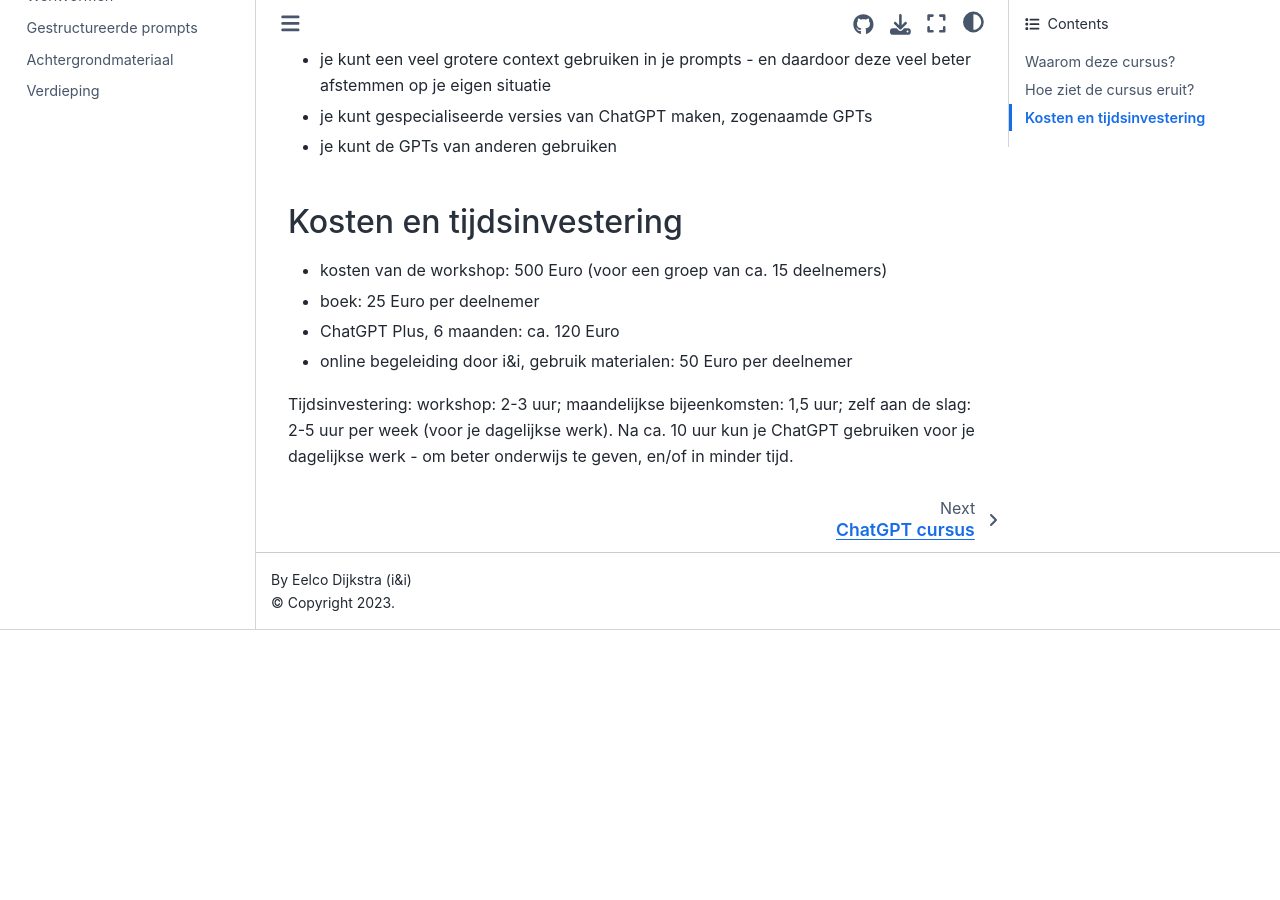
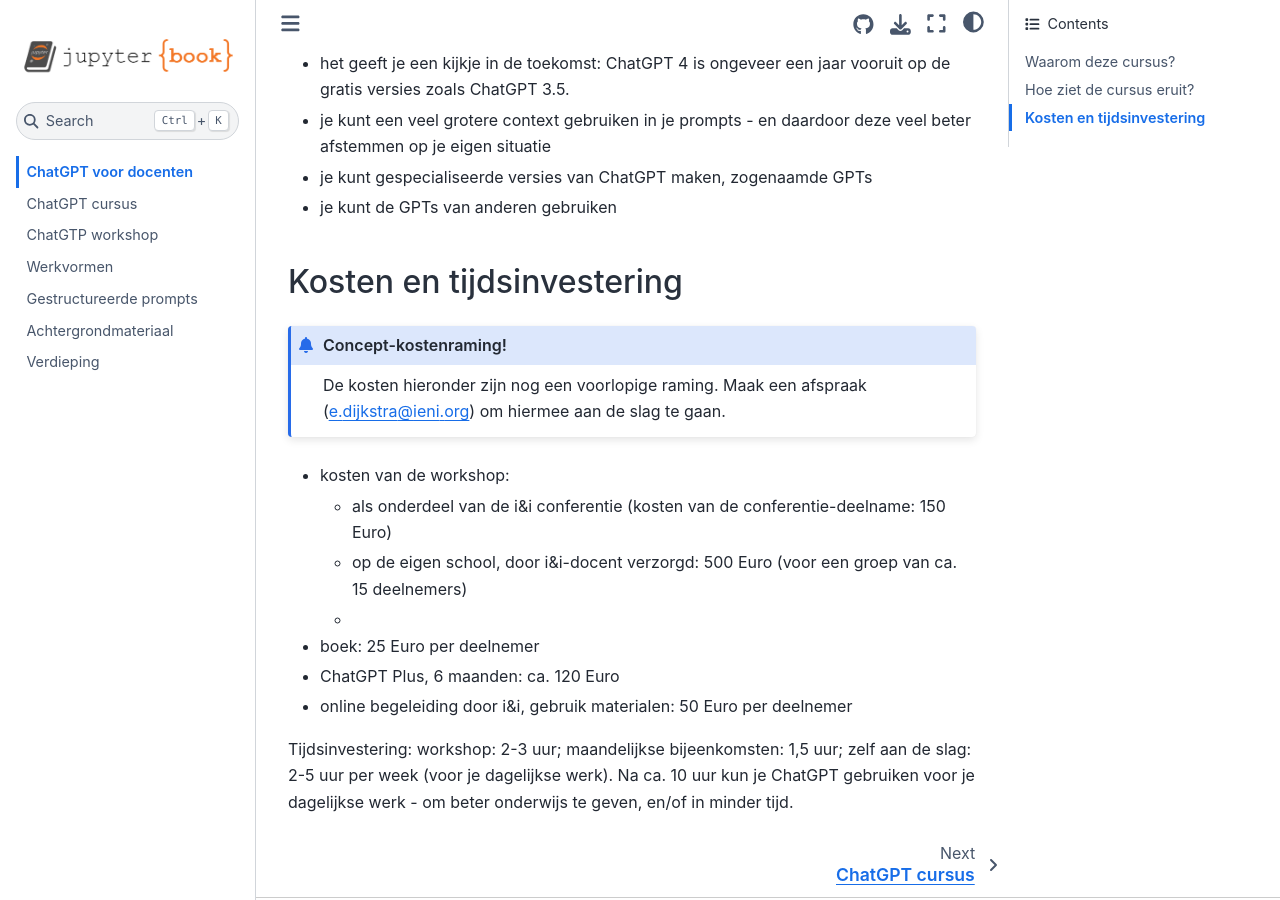
Before and after one commit to infvo/chatgptbook, a Jupyter Book: the page built from intro.md, in a window 1280 px wide and 900 px high, scrolled down 2161 px. Built offline with Jupyter Book 1.0.4 settings and Sphinx 7.4.7 and the Sphinx Book theme 1.1.4, drawn with Linux system fonts in a browser that asks for light colours; before the commit the page ends 2791 px from its top, so only the background shows below that; some of the changed text lies outside the part shown.

Commit message:
Update intro.md

```diff
--- a/intro.md
+++ b/intro.md
@@ -38,6 +38,8 @@
 * online: zie de aankondigingen in de i&i nieuwsbrief
 * fysiek, op de eigen school
     * hierbij kan i&i ondersteuning bieden, tegen kostprijs.
+    * je kunt deze workshop door een eigen (informatica-)docent laten organiseren.
+    * of i&i vragen om een docent hiervoor te leveren.
 
 De workshop ChatGPT voor docenten is voor het eerst gehouden op de i&i conferentie in november 2023, door Ramon Moorlag, Yuri Tax, en Eelco Dijkstra. De presentatie van deze workshop vind je [hier](figs/chatten-met-docenten.pdf) . De bijbehorende tekst, met achtergrondinformatie, vind je in hoofdstuk [ChatGPT workshop](chatgpt-workshop).
 
@@ -58,7 +60,15 @@
 
 ## Kosten en tijdsinvestering
 
-* kosten van de workshop: 500 Euro (voor een groep van ca. 15 deelnemers)
+:::{admonition} Concept-kostenraming!
+De kosten hieronder zijn nog een voorlopige raming.
+Maak een afspraak (e.dijkstra@ieni.org) om hiermee aan de slag te gaan.
+:::
+
+* kosten van de workshop:
+    * als onderdeel van de i&i conferentie (kosten van de conferentie-deelname: 150 Euro)
+    * op de eigen school, door i&i-docent verzorgd: 500 Euro (voor een groep van ca. 15 deelnemers)
+    *
 * boek: 25 Euro per deelnemer
 * ChatGPT Plus, 6 maanden: ca. 120 Euro
 * online begeleiding door i&i, gebruik materialen: 50 Euro per deelnemer
```
